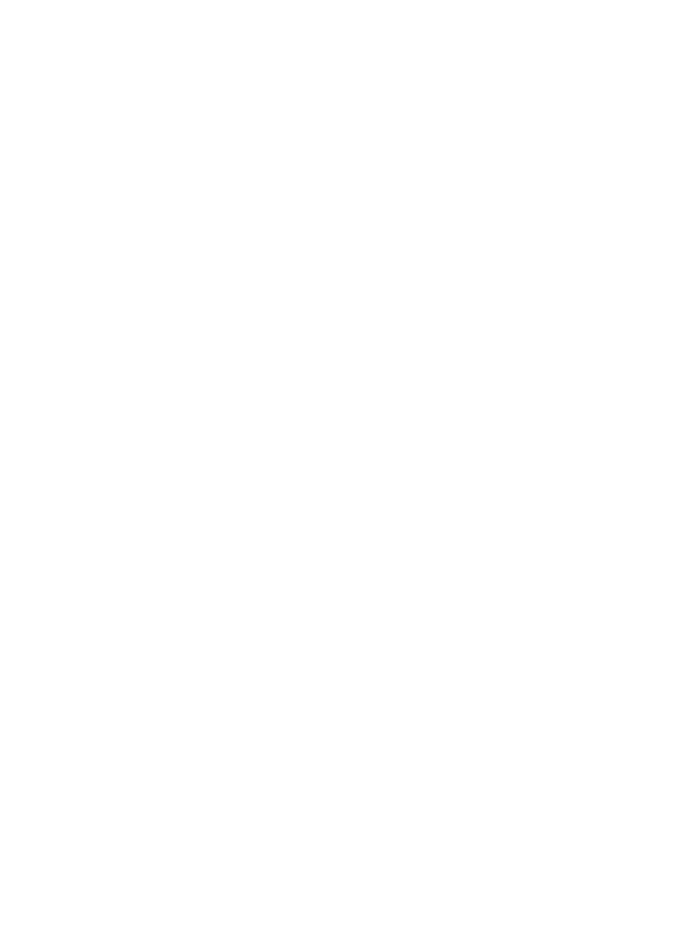
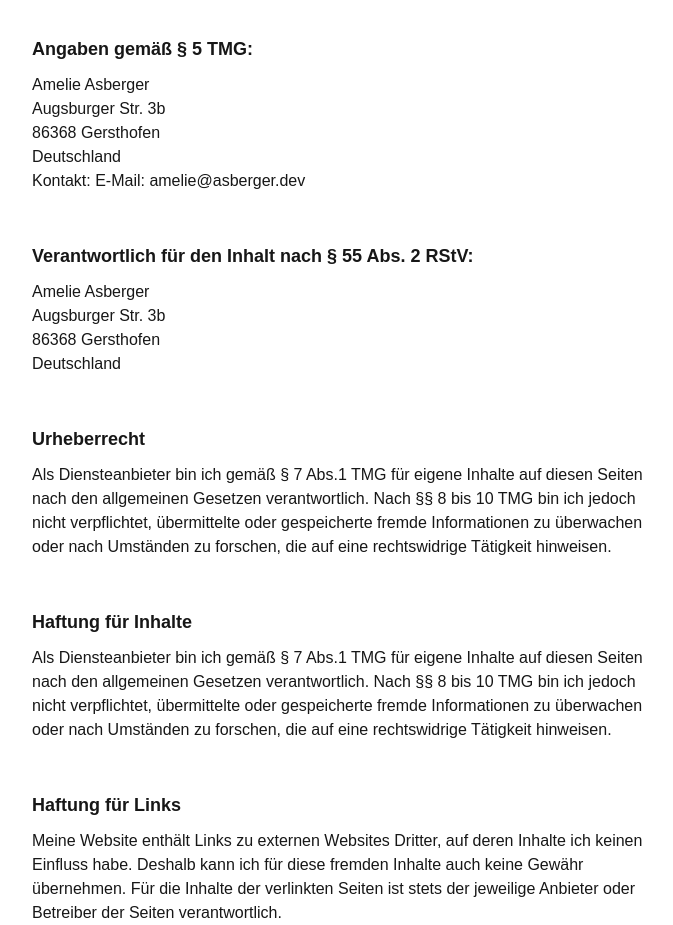
Before and after one commit to amelieasberger/amelie-website, a Next.js app in the folder amelie-website/: page / in a window 1280 px wide. Shown: the part 2180-3105 px from the top of the page, without its empty margins (8-681 px from the left). Before the commit the page ends 2078 px from the top, so only its background shows below. Built offline with nearby package versions, Linux system fonts and the light colour scheme.

Commit message:
added imprint

```diff
--- a/amelie-website/public/locales/de/common.json
+++ b/amelie-website/public/locales/de/common.json
@@ -2,5 +2,16 @@
     "welcome": "Hi, ich bin",
     "description": "Softwareentwicklerin (Frontend)",
     "skillsTitle": "Meine Fähigkeiten",
-    "vitaTitle": "Werdegang"
+    "vitaTitle": "Werdegang",
+    "imprintTitle": "Impressum",
+    "imprintSubtitle": "Angaben gemäß § 5 TMG:",
+    "country": "Deutschland",
+    "contact": "Kontakt: E-Mail: amelie@asberger.dev",
+    "responsibilityTitle": "Verantwortlich für den Inhalt nach § 55 Abs. 2 RStV:",
+    "copyright": "Urheberrecht",
+    "copyrightText": "Als Diensteanbieter bin ich gemäß § 7 Abs.1 TMG für eigene Inhalte auf diesen Seiten nach den allgemeinen Gesetzen verantwortlich. Nach §§ 8 bis 10 TMG bin ich jedoch nicht verpflichtet, übermittelte oder gespeicherte fremde Informationen zu überwachen oder nach Umständen zu forschen, die auf eine rechtswidrige Tätigkeit hinweisen.",
+    "liabilityContent": "Haftung für Inhalte",
+    "liabilityContentText": "Als Diensteanbieter bin ich gemäß § 7 Abs.1 TMG für eigene Inhalte auf diesen Seiten nach den allgemeinen Gesetzen verantwortlich. Nach §§ 8 bis 10 TMG bin ich jedoch nicht verpflichtet, übermittelte oder gespeicherte fremde Informationen zu überwachen oder nach Umständen zu forschen, die auf eine rechtswidrige Tätigkeit hinweisen.",
+    "liabilityLinks": "Haftung für Links",
+    "liabilityLinksText": "Meine Website enthält Links zu externen Websites Dritter, auf deren Inhalte ich keinen Einfluss habe. Deshalb kann ich für diese fremden Inhalte auch keine Gewähr übernehmen. Für die Inhalte der verlinkten Seiten ist stets der jeweilige Anbieter oder Betreiber der Seiten verantwortlich."
 }
--- a/amelie-website/public/locales/en/common.json
+++ b/amelie-website/public/locales/en/common.json
@@ -2,5 +2,16 @@
     "welcome": "Hi, i'm",
     "description": "Softwaredeveloper (Frontend)",
     "skillsTitle": "IT-Skills",
-    "vitaTitle": "Experience and Education"
+    "vitaTitle": "Experience and Education",
+    "imprintTitle": "Legal Notice",
+    "imprintSubtitle": "Information in accordance with Section 5 TMG:",
+    "country": "Germany",
+    "contact": "Email: amelie@asberger.dev",
+    "responsibilityTitle": "Responsible for content according to Section 55(2) RStV:",
+    "copyright": "Copyright",
+    "copyrightText": "The content and works created by the website operator on this website are subject to German copyright law. Contributions by third parties are marked as such. Duplication, processing, distribution, and any form of utilization beyond the limits of copyright law require the written consent of the author or creator.",
+    "liabilityContent": "Liability for Content",
+    "liabilityContentText": "As a service provider, I am responsible for my own content on these pages in accordance with Section 7(1) TMG and general laws. However, according to Sections 8 to 10 TMG, I am not obligated to monitor transmitted or stored external information or to search for circumstances indicating illegal activity.",
+    "liabilityLinks": "Liability for Links",
+    "liabilityLinksText": "My website contains links to external websites of third parties, over whose contents I have no influence. Therefore, I cannot assume any liability for these external contents. The respective provider or operator of the pages is always responsible for the contents of the linked pages."
 }
--- a/amelie-website/src/app/page.tsx
+++ b/amelie-website/src/app/page.tsx
@@ -7,6 +7,7 @@ import { appWithTranslation } from 'next-i18next';
 import Skills from '@/components/Skills/Skills';
 import QuoteSection from '@/components/QuoteSection/QuoteSection';
 import Vita from '@/components/Vita/Vita';
+import Imprint from '@/components/Footer/Imprint/Imprint';
 
 function Home(): React.JSX.Element {
   return (
@@ -17,6 +18,7 @@ function Home(): React.JSX.Element {
         <Skills />
         {/* <QuoteSection /> */}
         <Vita />
+        <Imprint />
       </main>
     </div>
   );
--- /dev/null
+++ b/amelie-website/src/components/Footer/Imprint/Imprint.module.scss
@@ -0,0 +1,18 @@
+.container {
+    margin: 40px;
+    display: grid;
+    gap: 50px;
+    max-width: 50%;
+    line-height: 1.5;
+}
+
+.personalData {
+    display: flex;
+    flex-direction: column;
+}
+
+.subtitle {
+    font-weight: bold;
+    font-size: 18px;
+    margin-bottom: 10px;
+}
--- /dev/null
+++ b/amelie-website/src/components/Footer/Imprint/Imprint.tsx
@@ -0,0 +1,43 @@
+import { useTranslation } from 'react-i18next';
+import styles from './Imprint.module.scss';
+
+export default function Imprint(): React.JSX.Element {
+    const { t } = useTranslation('common');
+
+    return (
+        <div className={styles.container}>
+            <h1>{t('imprintTitle')}</h1>
+            <div>
+                <p className={styles.subtitle}>{t('imprintSubtitle')}</p>
+                <p className={styles.personalData}>
+                    <span>Amelie Asberger</span>
+                    <span>Augsburger Str. 3b</span>
+                    <span>86368 Gersthofen</span>
+                    <span>{t('country')}</span>
+                </p>
+                <p>{t('contact')}</p>
+            </div>
+            <div>
+                <p className={styles.subtitle}>{t('responsibilityTitle')}</p>
+                <p className={styles.personalData}>
+                    <span>Amelie Asberger</span>
+                    <span>Augsburger Str. 3b</span>
+                    <span>86368 Gersthofen</span>
+                    <span>{t('country')}</span>
+                </p>
+            </div>
+            <div>
+                <p className={styles.subtitle}>{t('copyright')}</p>
+                <p>{t('copyrightText')}</p>
+            </div>
+            <div>
+                <p className={styles.subtitle}>{t('liabilityContent')}</p>
+                <p>{t('liabilityContentText')}</p>
+            </div>
+            <div>
+                <p className={styles.subtitle}>{t('liabilityLinks')}</p>
+                <p>{t('liabilityLinksText')}</p>
+            </div>
+        </div>
+    );
+};
```
Also changed, not shown: amelie-website/src/components/Footer/Footer.tsx (added, +11 -0 lines).
